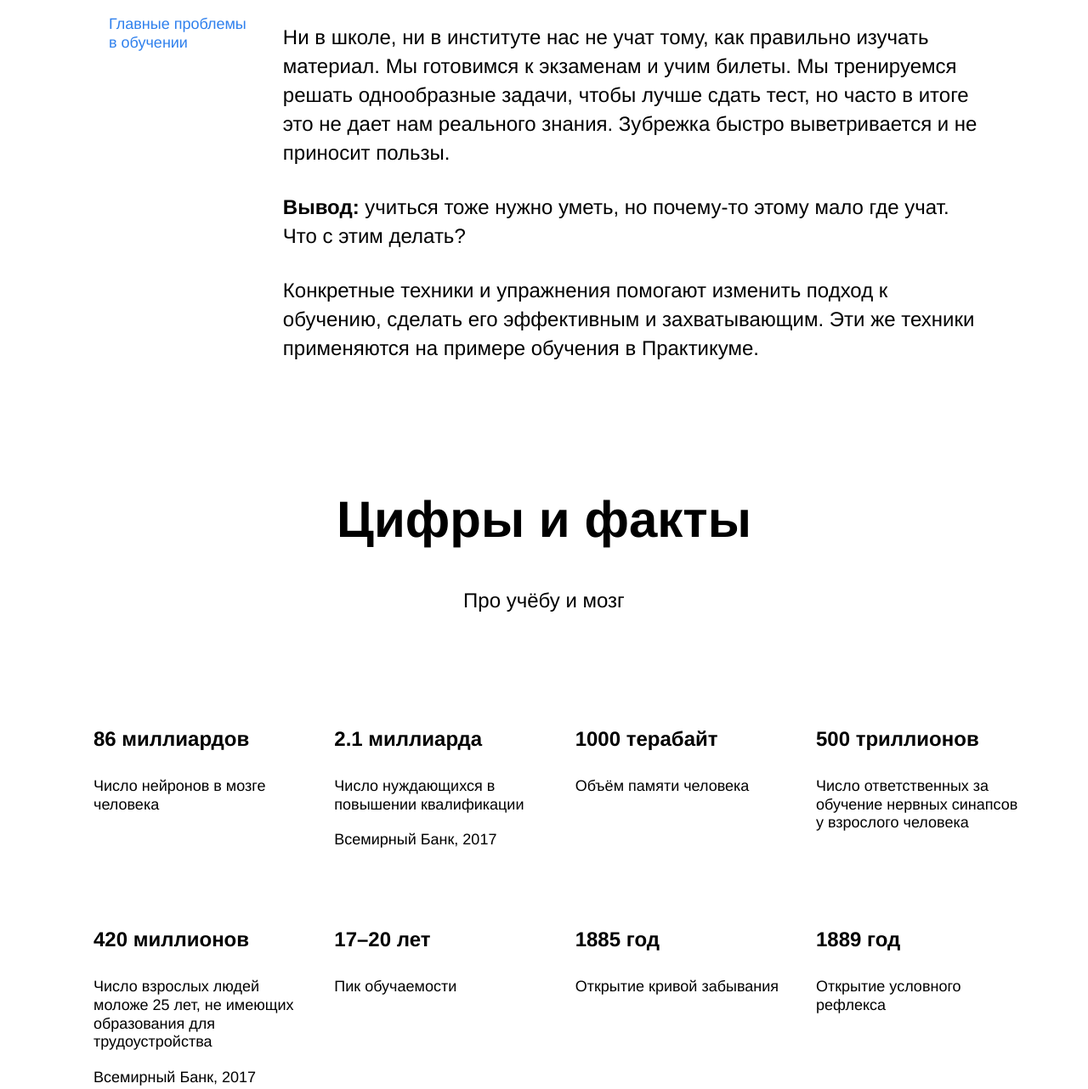
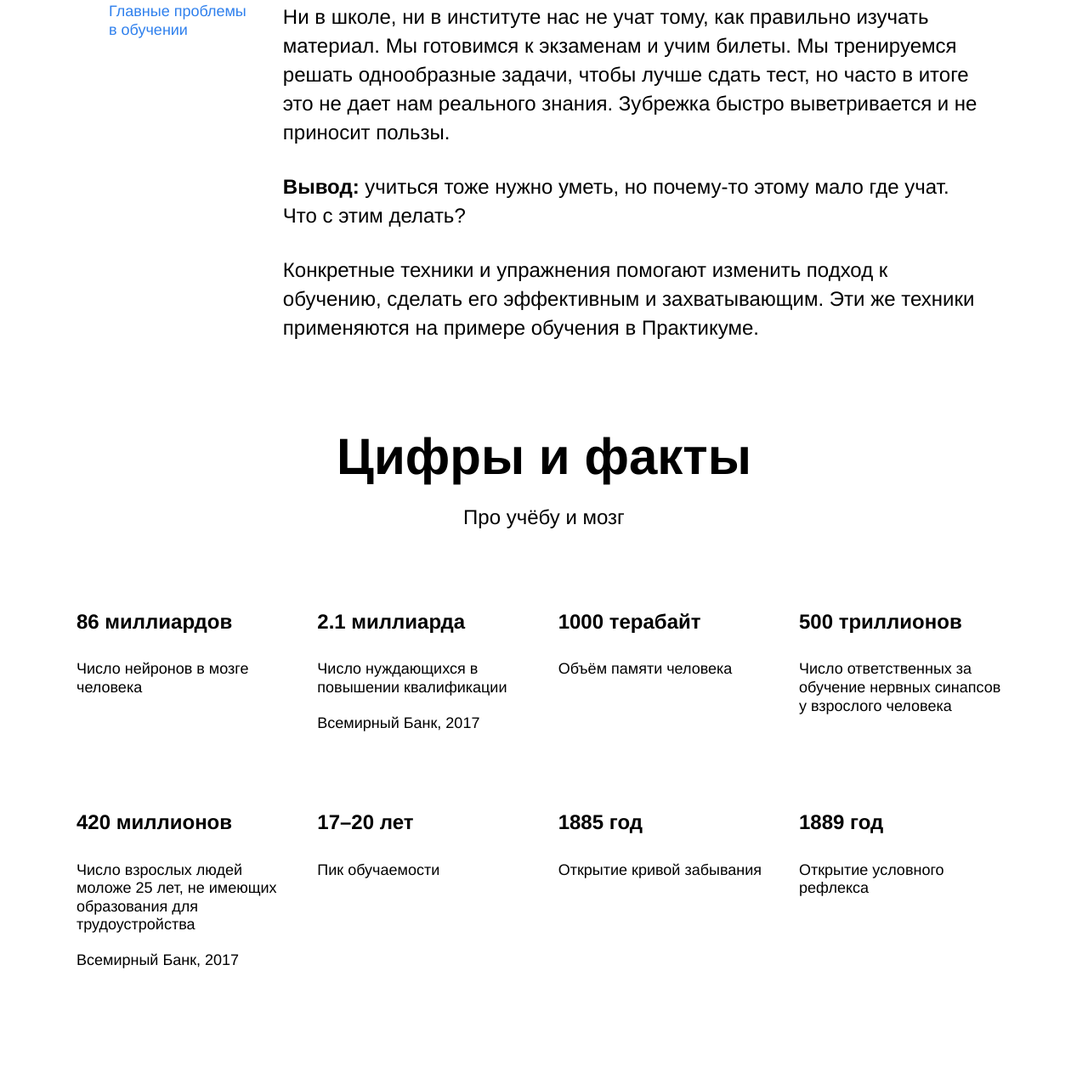
Before and after one commit to alkorotkovv/how-to-learn, a plain HTML site: page index.html in a window 1280 px wide. Shown: the part 853-2135 px from the top of the page at 85% size. After the commit the page ends 1995 px from the top, so only its background shows below. Drawn offline with Linux system fonts and the light colour scheme.

Commit message:
header-digits no margin

```diff
--- a/styles/style.css
+++ b/styles/style.css
@@ -36,6 +36,7 @@
 }
 
 .header__title {
+  margin: 0;
   z-index: 2;
   margin-left: 64px;
   width: 730px;
@@ -45,6 +46,7 @@
 }
 
 .header__subtitle {
+  margin: 0;
   position: absolute;
   z-index: 2;
   width: 388px;
@@ -99,6 +101,7 @@
 }
 
 .two_columns__brief{
+  margin: 0;
   width: 175px;
 }
 
@@ -121,6 +124,7 @@
 }
 
 .two_columns__paragraph{
+  margin: 0;
   margin-bottom: 30px;
 }
 
@@ -144,6 +148,7 @@
 
 
 .section-title{
+  margin: 0;
   width: 60%;
   text-align: center;
   line-height: 1.15;
@@ -153,6 +158,7 @@
 }
 
 .section-subtitle{
+  margin: 0;
   width: 60%;
   text-align: center;
   line-height: 34px;
@@ -161,6 +167,8 @@
 }
 
 .table{
+  margin: 0;
+  padding: 0;
   display: flex;
   width: 1100px;
   flex-wrap: wrap;
```
